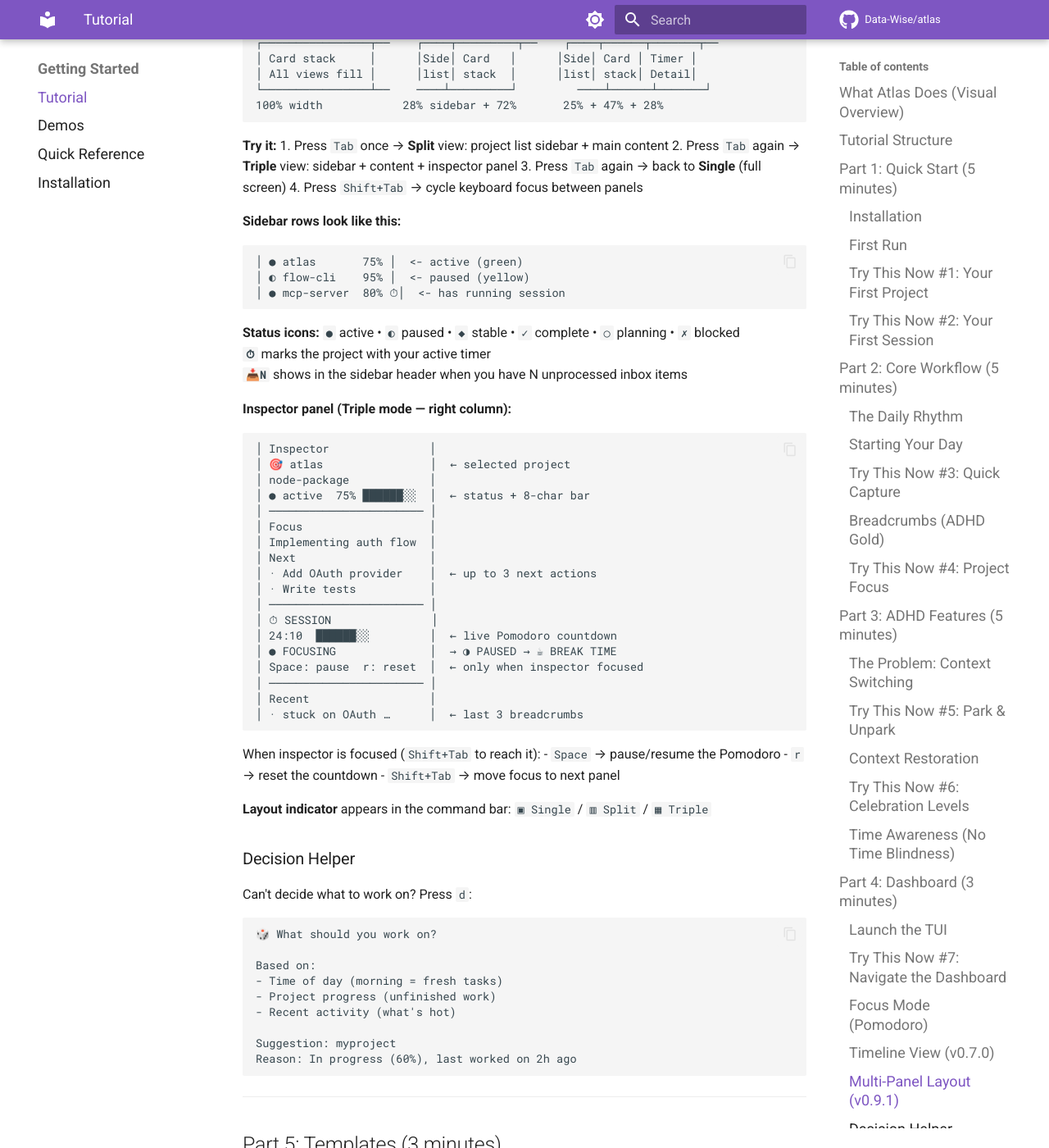
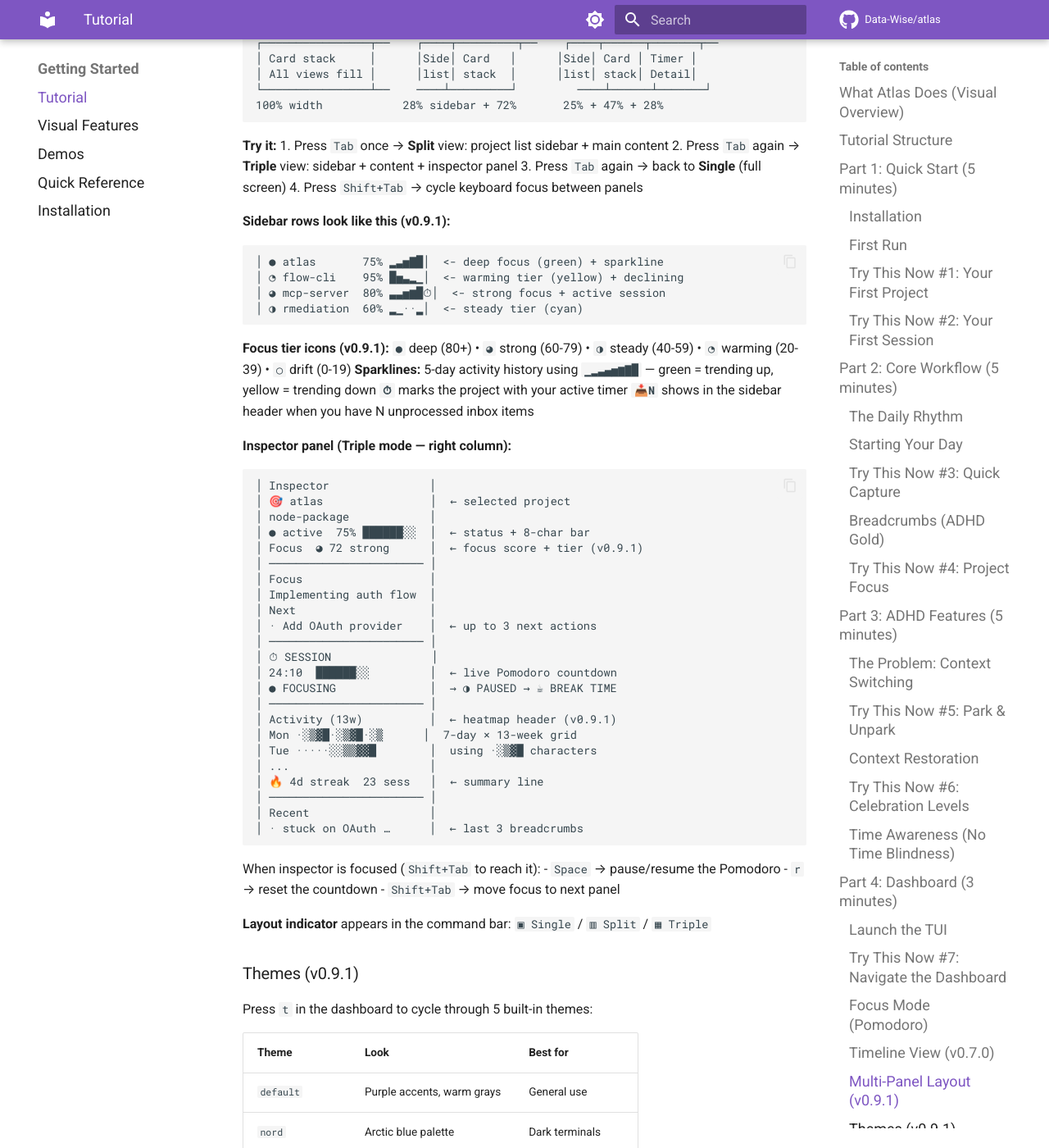
Before and after one commit to Data-Wise/atlas, an MkDocs documentation site: the page built from docs/TUTORIAL.md, in a window 1280 px wide and 1400 px high, scrolled down 8299 px. Shown: the whole window at 82% size. Built offline with MkDocs 1.6.1 and Material for MkDocs 9.7.7, drawn with Linux system fonts in a browser that asks for light colours; comment, search, counter and statistics services are not loaded; some of the changed text lies outside the part shown.

Commit message:
docs: update tutorial for v0.9.1 and add visual features tutorial
- Update TUTORIAL.md Part 4: replace old status icons with focus tiers,
  add sparkline sidebar example, heatmap in inspector, theme cycling,
  focus score section
- New tutorials/visual-features.md: 12-min interactive tutorial with
  6 Try This prompts covering themes, focus score, sparklines, heatmap
- Add to mkdocs.yml navigation under Getting Started

Co-Authored-By: Claude Opus 4.6 <noreply@anthropic.com>

````diff
--- a/docs/TUTORIAL.md
+++ b/docs/TUTORIAL.md
@@ -385,14 +385,16 @@ Press `Tab` to cycle through three layout modes without leaving the dashboard:
 3. Press `Tab` again → back to **Single** (full screen)
 4. Press `Shift+Tab` → cycle keyboard focus between panels
 
-**Sidebar rows look like this:**
+**Sidebar rows look like this (v0.9.1):**
 ```
-│ ● atlas       75% │  <- active (green)
-│ ◐ flow-cli    95% │  <- paused (yellow)
-│ ● mcp-server  80% ⏱│  <- has running session
+│ ● atlas       75% ▂▃▅▇█│  <- deep focus (green) + sparkline
+│ ◔ flow-cli    95% █▅▃▂▁│  <- warming tier (yellow) + declining
+│ ◕ mcp-server  80% ▃▃▅▆█⏱│  <- strong focus + active session
+│ ◑ rmediation  60% ▂▁··▂│  <- steady tier (cyan)
 ```
 
-**Status icons:** `●` active • `◐` paused • `◆` stable • `✓` complete • `○` planning • `✗` blocked
+**Focus tier icons (v0.9.1):** `●` deep (80+) • `◕` strong (60-79) • `◑` steady (40-59) • `◔` warming (20-39) • `○` drift (0-19)
+**Sparklines:** 5-day activity history using `▁▂▃▄▅▆▇█` — green = trending up, yellow = trending down
 **`⏱`** marks the project with your active timer
 **`📥N`** shows in the sidebar header when you have N unprocessed inbox items
 
@@ -402,17 +404,22 @@ Press `Tab` to cycle through three layout modes without leaving the dashboard:
 │ 🎯 atlas                │  ← selected project
 │ node-package            │
 │ ● active  75% ██████░░  │  ← status + 8-char bar
+│ Focus  ◕ 72 strong      │  ← focus score + tier (v0.9.1)
 │ ─────────────────────── │
 │ Focus                   │
 │ Implementing auth flow  │
 │ Next                    │
 │ · Add OAuth provider    │  ← up to 3 next actions
-│ · Write tests           │
 │ ─────────────────────── │
 │ ⏱ SESSION               │
 │ 24:10  ██████░░         │  ← live Pomodoro countdown
 │ ● FOCUSING              │  → ◑ PAUSED → ☕ BREAK TIME
-│ Space: pause  r: reset  │  ← only when inspector focused
+│ ─────────────────────── │
+│ Activity (13w)          │  ← heatmap header (v0.9.1)
+│ Mon ·░▒▓█·░▒▓█·░▒      │  7-day × 13-week grid
+│ Tue ·····░░▒▒▓▓█        │  using ·░▒▓█ characters
+│ ...                     │
+│ 🔥 4d streak  23 sess   │  ← summary line
 │ ─────────────────────── │
 │ Recent                  │
 │ · stuck on OAuth …      │  ← last 3 breadcrumbs
@@ -424,6 +431,30 @@ When inspector is focused (`Shift+Tab` to reach it):
 - `Shift+Tab` → move focus to next panel
 
 **Layout indicator** appears in the command bar: `▣ Single` / `▥ Split` / `▦ Triple`
+
+### Themes (v0.9.1)
+
+Press `t` in the dashboard to cycle through 5 built-in themes:
+
+| Theme | Look | Best for |
+|-------|------|----------|
+| `default` | Purple accents, warm grays | General use |
+| `nord` | Arctic blue palette | Dark terminals |
+| `solarized` | Warm tans and blues | Light or dark |
+| `mono` | Pure grayscale | Minimal distraction |
+| `high-contrast` | Maximum readability | Accessibility |
+
+All panels, sparklines, heatmap, and focus tier colors adapt to the selected theme.
+
+### Focus Score (v0.9.1)
+
+`atlas stats` now includes a focus score — a weighted quality metric:
+
+```
+Focus Score:       ◕ 72 strong
+```
+
+The score combines duration (30%), flow sessions (30%), completion rate (25%), and consistency (15%). See the [Visual Guide](./VISUAL-GUIDE.md) for the full formula and tier breakdown.
 
 
 ### Decision Helper
@@ -808,8 +839,10 @@ atlas config prefs reset
 # Terminal too small
 # Resize terminal to at least 80x24
 
-# Try different theme
+# Try different theme (v0.9.1)
 # Press 't' in dashboard to cycle themes
+# 'mono' theme works best on limited-color terminals
+# 'high-contrast' theme helps in bright rooms
 ```
 
 ### Lost parked context?
--- a/mkdocs.yml
+++ b/mkdocs.yml
@@ -77,6 +77,7 @@ nav:
   - Home: index.md
   - Getting Started:
     - Tutorial: TUTORIAL.md
+    - Visual Features: tutorials/visual-features.md
     - Demos: DEMOS.md
     - Quick Reference: REFCARD.md
     - Installation: getting-started/installation.md
````
Also changed, not shown: docs/tutorials/visual-features.md (added, +284 -0 lines).
